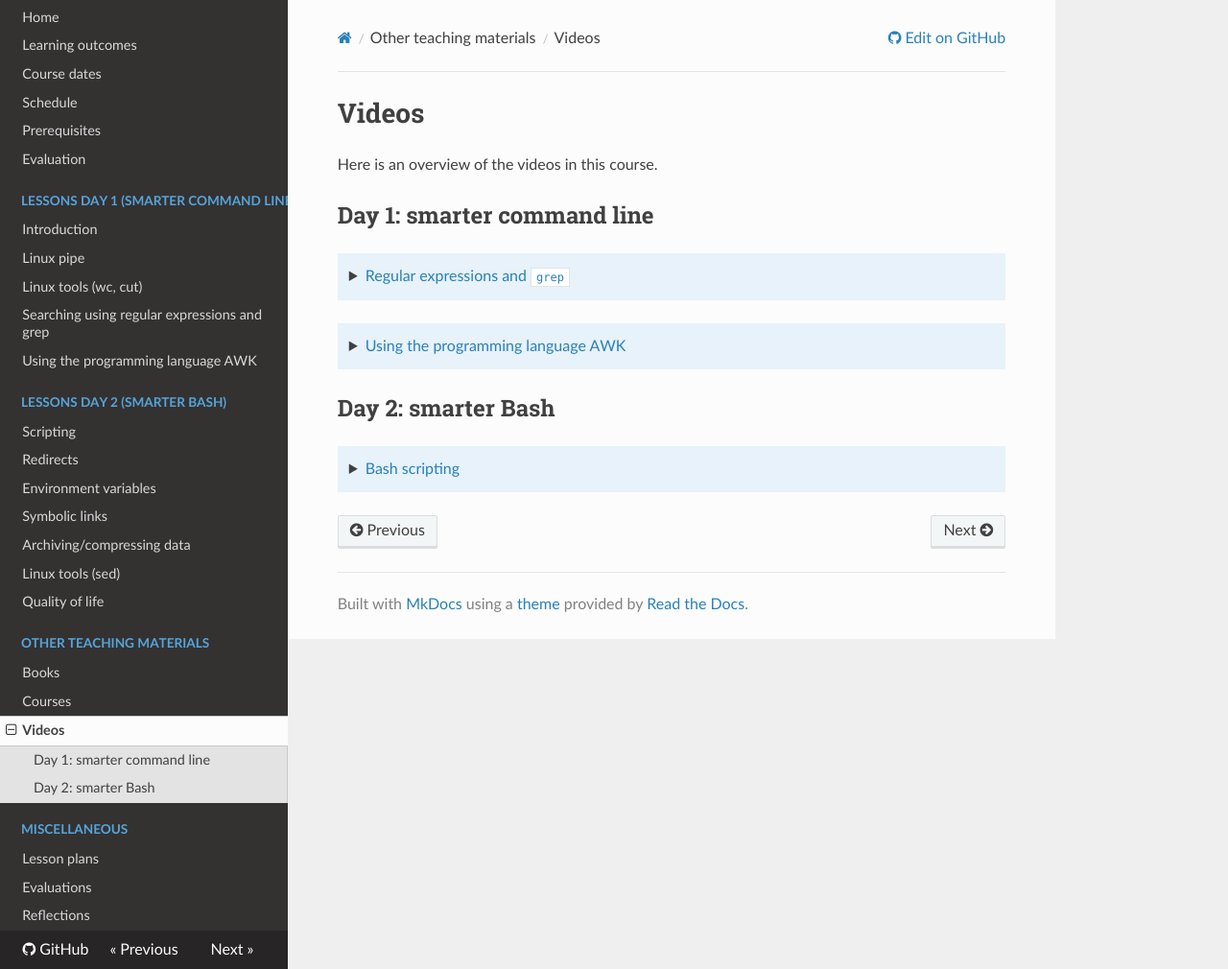
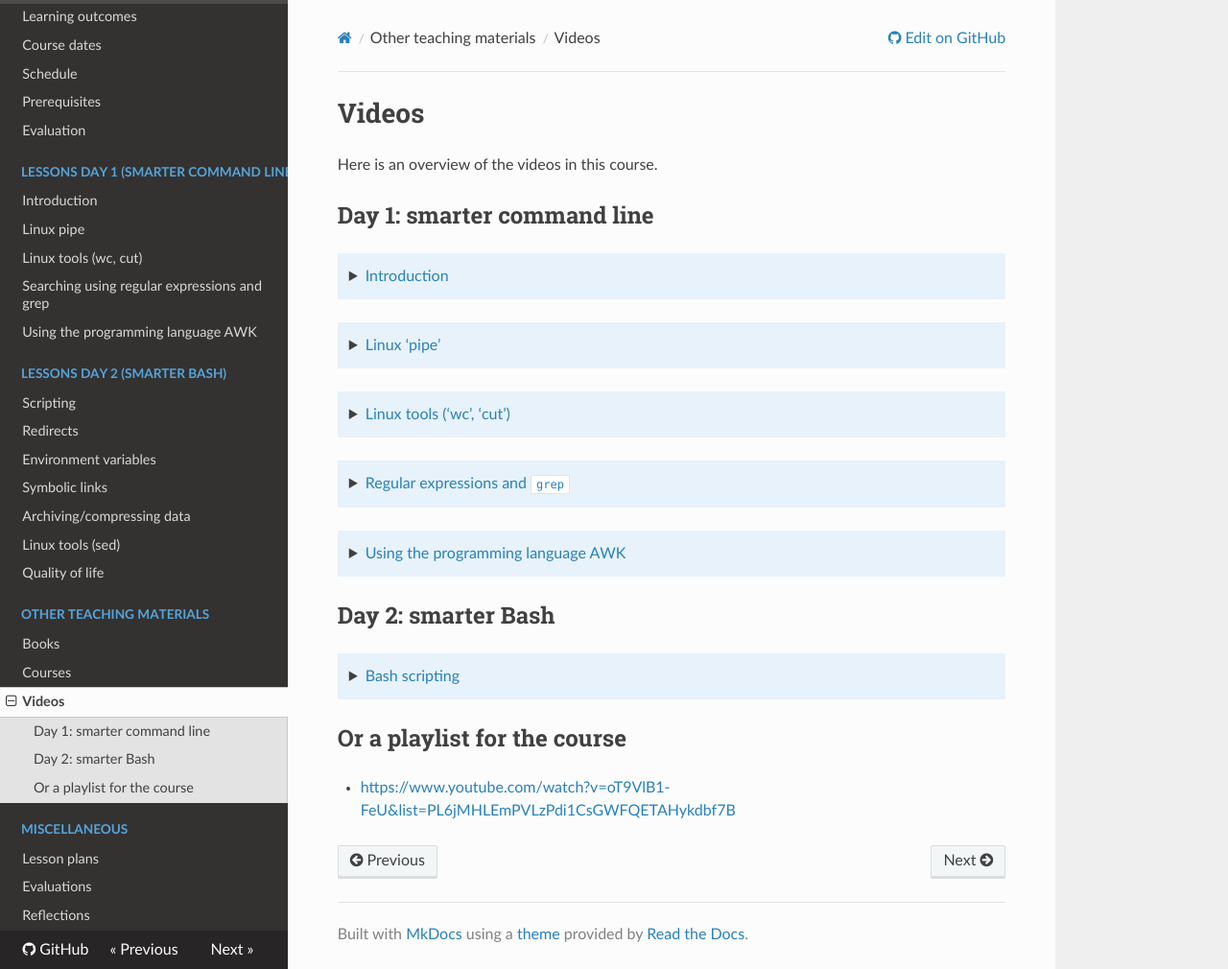
Before and after one commit to UPPMAX/linux-command-line-201, an MkDocs documentation site: the page built from docs/videos.md, in a window 1280 px wide and 1010 px high. Shown: the whole window at 96% size. Built offline with MkDocs 1.6.1, drawn with Linux system fonts in a browser that asks for light colours; nearby versions of some CDN libraries.

Commit message:
Adding videos for my sessions

```diff
--- a/docs/videos.md
+++ b/docs/videos.md
@@ -3,6 +3,19 @@
 Here is an overview of the videos in this course.
 
 ## Day 1: smarter command line
+
+??? note "[Introduction](sessions/intro.md)"
+
+    - [Introduction to the course](https://www.youtube.com/watch?v=oT9VlB1-FeU)
+
+??? note "[Linux 'pipe'](sessions/pipe.md)"
+
+    - [Linux pipe](https://www.youtube.com/watch?v=GMMSvKZuMmk)
+
+??? note "[Linux tools ('wc', 'cut')](sessions/wc_cut)"
+
+    - [Linux tools 'wc'](https://www.youtube.com/watch?v=nIhiINT73XY)
+    - [Linux tools 'cut'](https://www.youtube.com/watch?v=fB1sGPkKkhY)
 
 ??? note "[Regular expressions and `grep`](sessions/regular_expressions_and_grep/README.md)"
 
@@ -40,3 +53,7 @@ Here is an overview of the videos in this course.
     - [Exercise 9](https://youtu.be/1TWkDTePzxE?t=1308)
     - [Feedback](https://youtu.be/1TWkDTePzxE?t=1403)
     - [Conclusion](https://youtu.be/1TWkDTePzxE?t=1503)
+
+## Or a playlist for the course
+
+- [https://www.youtube.com/watch?v=oT9VlB1-FeU&list=PL6jMHLEmPVLzPdi1CsGWFQETAHykdbf7B](https://www.youtube.com/watch?v=oT9VlB1-FeU&list=PL6jMHLEmPVLzPdi1CsGWFQETAHykdbf7B)
```
